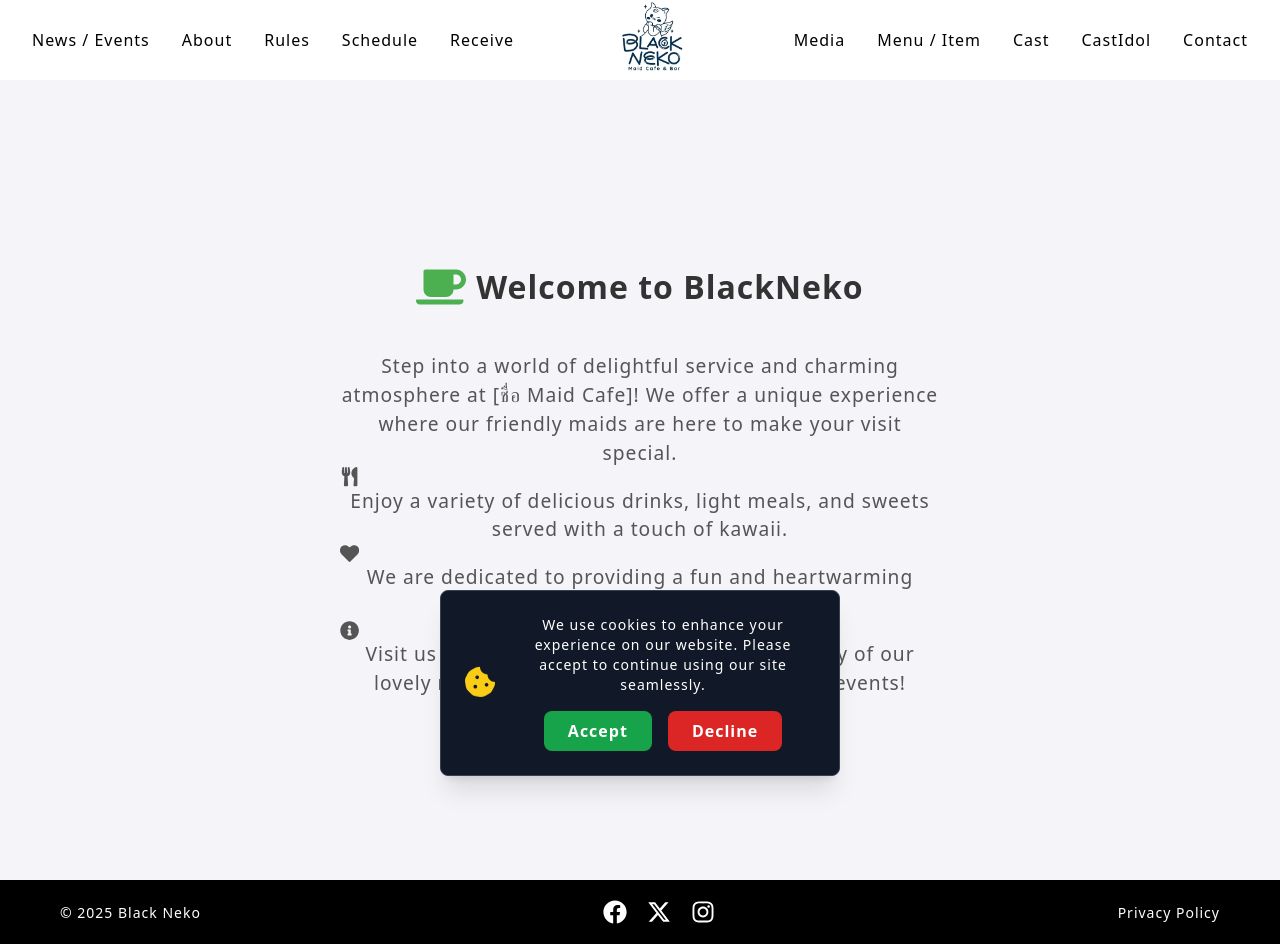
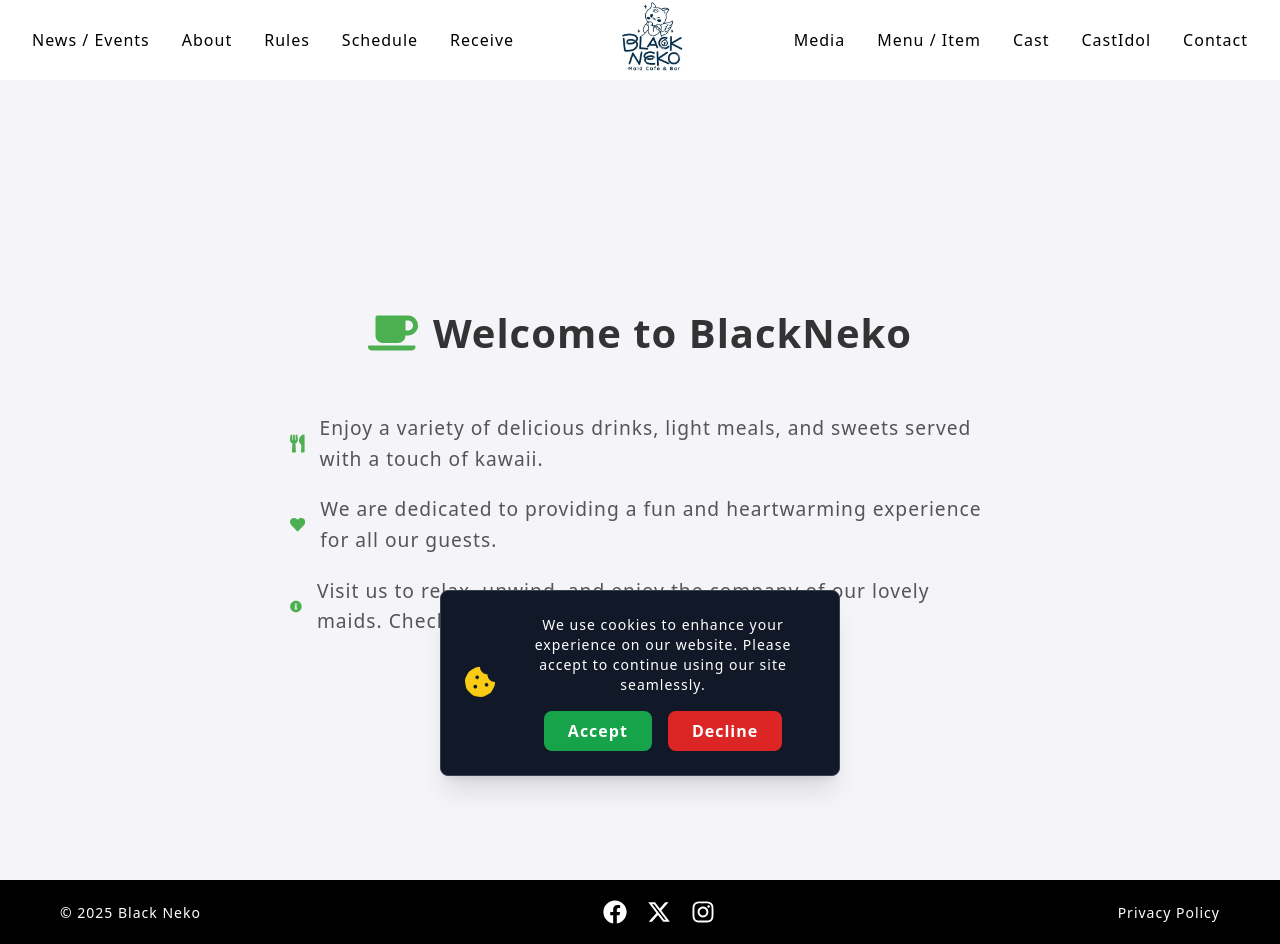
Before and after one commit to sorawit41/ProjectWebsite, a React (Vite) app: page /About in a window 1280 px wide. Built offline with nearby package versions, Linux system fonts and the light colour scheme.

Commit message:
About work

```diff
--- /dev/null
+++ b/src/components/promotion.jsx
@@ -0,0 +1,36 @@
+import React from 'react'
+import "react-responsive-carousel/lib/styles/carousel.min.css"; // requires a loader
+import { Carousel } from "react-responsive-carousel";
+
+import Slide_1 from "../assets/promotion/image.png"
+import Slide_2 from "../assets/promotion/image.png"
+import Slide_3 from "../assets/promotion/image.png"
+
+import { BiArrowBack } from "react-icons/bi";
+const promotion = () => {
+  return (
+    <div className="relative text-white text-[20px] w-full max-w-[1360px] mx-auto">
+      <Carousel
+      autoPlay= {false}
+      infiniteLoop={true}
+      showThumbs={false}
+      showIndicators={true}
+      >
+        {/* img - 1  */}
+        <div>
+          <img src = {Slide_1} alt="" className="aspect-[16/10] md:aspect-auto object-cover" />
+        </div>
+        {/* img - 2  */}
+        <div>
+          <img src = {Slide_2} alt="" className="aspect-[16/10] md:aspect-auto object-cover" />
+        </div>
+        {/* img - 3  */}
+        <div>
+          <img src = {Slide_3} alt="" className="aspect-[16/10] md:aspect-auto object-cover" />
+        </div>
+      </Carousel>
+    </div>
+  )
+}
+
+export default promotion
--- a/src/pages/About.jsx
+++ b/src/pages/About.jsx
@@ -21,29 +21,37 @@
     backgroundColor: '#f4f4f9',
     transition: 'opacity 1s ease-in-out',
     opacity: isVisible ? 1 : 0,
+    padding: '20px', // เพิ่ม padding เพื่อให้มีช่องว่าง
   };
 
   const headerStyle = {
     display: 'flex',
     alignItems: 'center',
     justifyContent: 'center',
-    marginBottom: '20px',
-    fontSize: '2rem',
+    marginBottom: '30px', // เพิ่มระยะห่างจากด้านล่าง
+    fontSize: '2.5rem', // ขยายขนาดตัวอักษร
     fontWeight: 'bold',
     color: '#333',
   };
 
   const iconStyle = {
-    marginRight: '10px',
+    marginRight: '15px', // เพิ่มช่องว่างระหว่างไอคอลและข้อความ
     color: '#4CAF50',
   };
 
   const textStyle = {
     fontSize: '1.2rem',
     color: '#555',
-    maxWidth: '600px',
-    textAlign: 'center',
+    maxWidth: '700px', // เพิ่มขนาดสูงสุดของข้อความ
+    textAlign: 'left', // จัดข้อความให้ชิดซ้าย
     marginTop: '20px',
+    lineHeight: '1.6', // เพิ่มระยะห่างระหว่างบรรทัด
+  };
+
+  const paragraphStyle = {
+    marginBottom: '20px', // เพิ่มระยะห่างระหว่างย่อหน้า
+    display: 'flex',
+    alignItems: 'center', // จัดไอคอลและข้อความให้อยู่แนวเดียวกัน
   };
 
   return (
@@ -53,21 +61,16 @@
         <h1>Welcome to BlackNeko</h1>
       </div>
       <div style={textStyle}>
-        <p>
-          Step into a world of delightful service and charming atmosphere at
-          [ชื่อ Maid Cafe]! We offer a unique experience where our friendly
-          maids are here to make your visit special.
-        </p>
-        <p>
-          <FaUtensils /> Enjoy a variety of delicious drinks, light meals, and
+        <p style={paragraphStyle}>
+          <FaUtensils style={iconStyle} /> Enjoy a variety of delicious drinks, light meals, and
           sweets served with a touch of kawaii.
         </p>
-        <p>
-          <FaHeart /> We are dedicated to providing a fun and heartwarming
+        <p style={paragraphStyle}>
+          <FaHeart style={iconStyle} /> We are dedicated to providing a fun and heartwarming
           experience for all our guests.
         </p>
-        <p>
-          <FaInfoCircle /> Visit us to relax, unwind, and enjoy the company of
+        <p style={paragraphStyle}>
+          <FaInfoCircle style={iconStyle} /> Visit us to relax, unwind, and enjoy the company of
           our lovely maids. Check out our menu and special events!
         </p>
       </div>
--- a/src/pages/Menu.jsx
+++ b/src/pages/Menu.jsx
@@ -1,23 +1,24 @@
 import React, { useState, useEffect } from 'react';
 import { FaFilter, FaTimes } from 'react-icons/fa'; // Import icons
 
-import Menu1 from "../assets/menu/blackneko-icon.png";
-import Menu2 from "../assets/menu/blackneko-icon.png";
-import Menu3 from "../assets/menu/blackneko-icon.png";
-import Menu4 from "../assets/menu/blackneko-icon.png";
-import Menu5 from "../assets/menu/blackneko-icon.png";
+import Promotion from '../components/promotion';  // Capitalize the component name to follow convention
+import Menu1 from '../assets/menu/blackneko-icon.png';
+import Menu2 from '../assets/menu/blackneko-icon.png';
+import Menu3 from '../assets/menu/blackneko-icon.png';
+import Menu4 from '../assets/menu/blackneko-icon.png';
+import Menu5 from '../assets/menu/blackneko-icon.png';
 
 const myMenus = [
-  { id: 1, image: Menu1, name: "Spicy Chicken Wings", type: "Appetizer" },
-  { id: 2, image: Menu2, name: "Chocolate Lava Cake", type: "Dessert" },
-  { id: 3, image: Menu3, name: "Beef Burger", type: "Food" },
-  { id: 4, image: Menu4, name: "Iced Coffee", type: "Drink" },
-  { id: 5, image: Menu5, name: "Summer Combo Deal", type: "Promotion" },
-  { id: 6, image: Menu1, name: "Margarita", type: "Cocktail" },
-  { id: 7, image: Menu2, name: "Strawberry Smoothie", type: "SoftDrink" },
-  { id: 8, image: Menu3, name: "Vegetarian Pizza", type: "Food" },
-  { id: 9, image: Menu4, name: "Green Tea", type: "Drink" },
-  { id: 10, image: Menu5, name: "Weekend Brunch", type: "Promotion" },
+  { id: 1, image: Menu1, name: 'Spicy Chicken Wings', type: 'Appetizer' },
+  { id: 2, image: Menu2, name: 'Chocolate Lava Cake', type: 'Dessert' },
+  { id: 3, image: Menu3, name: 'Beef Burger', type: 'Food' },
+  { id: 4, image: Menu4, name: 'Iced Coffee', type: 'Drink' },
+  { id: 5, image: Menu5, name: 'Summer Combo Deal', type: 'Promotion' },
+  { id: 6, image: Menu1, name: 'Margarita', type: 'Cocktail' },
+  { id: 7, image: Menu2, name: 'Strawberry Smoothie', type: 'SoftDrink' },
+  { id: 8, image: Menu3, name: 'Vegetarian Pizza', type: 'Food' },
+  { id: 9, image: Menu4, name: 'Green Tea', type: 'Drink' },
+  { id: 10, image: Menu5, name: 'Weekend Brunch', type: 'Promotion' },
 ];
 
 const Menu = () => {
@@ -59,9 +60,13 @@
 
   const clearFilter = () => {
     setMenuType('All');
+    setIsFilterOpen(false);  // Close filter dropdown when clearing filter
   };
 
   return (
+    <div>
+      <Promotion />  {/* Render the Promotion component */}
+
       <div className="py-10">
         <div className="container mx-auto">
           {/* Search Bar */}
@@ -146,6 +151,7 @@
           </div>
         </div>
       </div>
+    </div>
   );
 };
 
```
Also changed, not shown: src/assets/promotion/image.png (added). Lines whose indentation alone changed are shown as unchanged.
